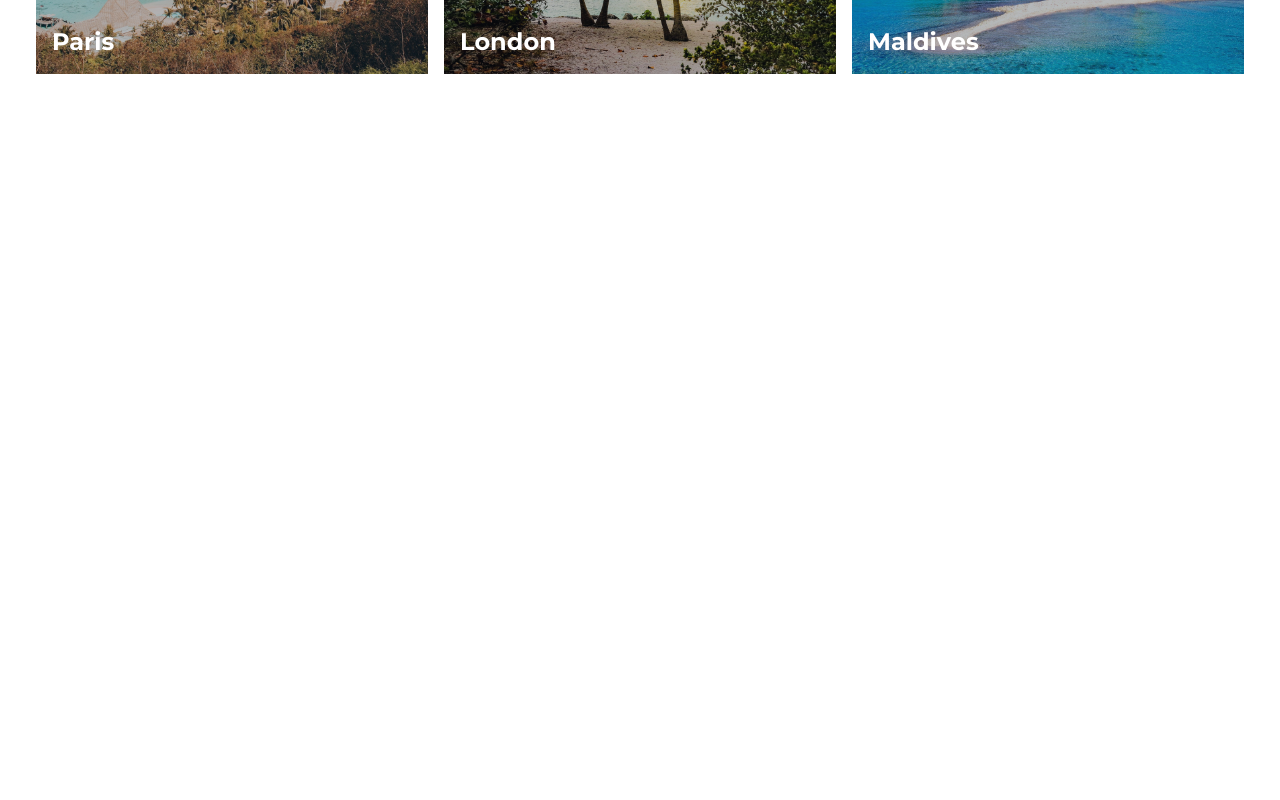
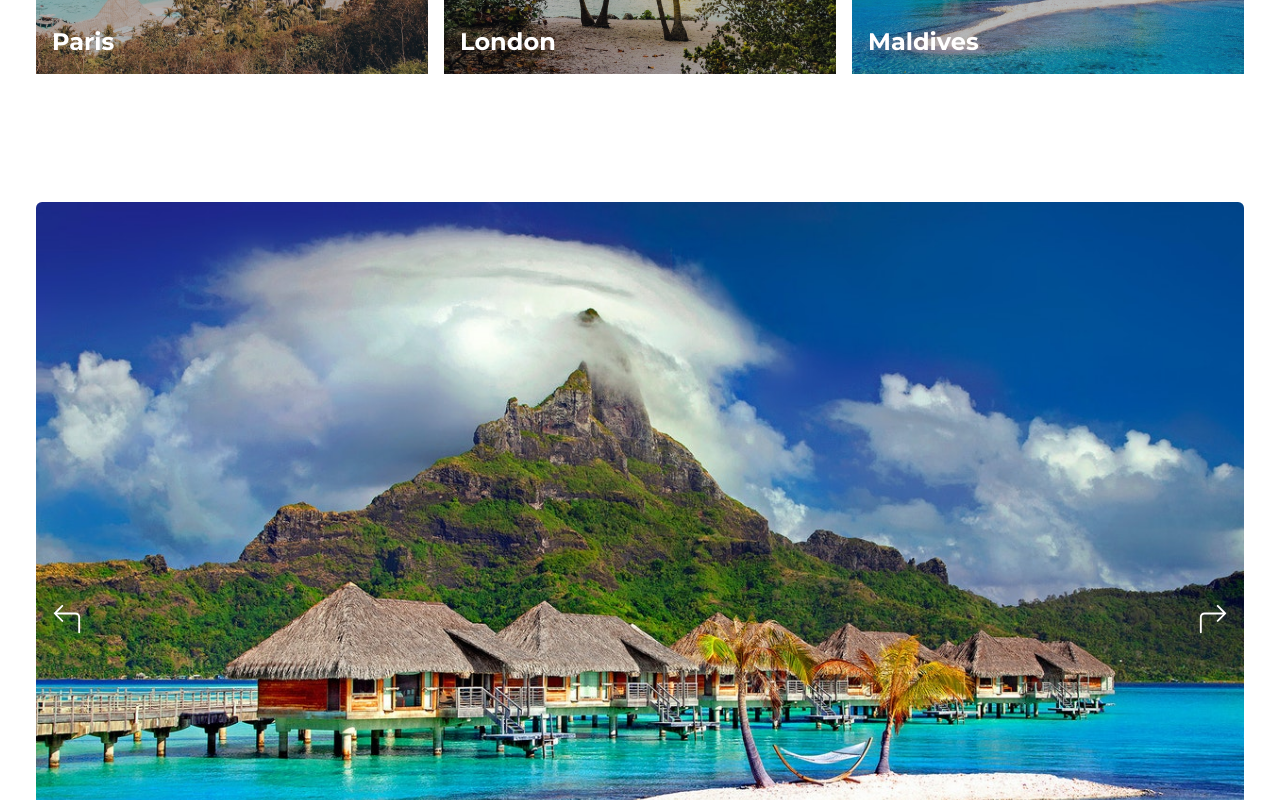
Before and after one commit to Olamigoke10/TravelWebsite-, a React (Vite) app: page / in a window 1280 px wide. Shown: the part 2660-3460 px from the top of the page. Before the commit the page ends 2798 px from the top, so only its background shows below. Built offline with nearby package versions, Linux system fonts and the light colour scheme.

Commit message:
Carousel

```diff
--- a/src/App.jsx
+++ b/src/App.jsx
@@ -1,9 +1,10 @@
 import React from "react"
 import Navbar from "./components/Navbar"
-import Hero from "./components/hero"
+import Hero from "./components/Hero"
 import Destinations from "./components/Destinations"
 import Search from "./components/Search"
 import Selects from "./components/Selects"
+import Carousel from "./components/Carousel"
 
 function App() {
 
@@ -14,6 +15,7 @@
       <Destinations />
       <Search />
       <Selects />
+      <Carousel />
     </div>
   )
 }
--- /dev/null
+++ b/src/components/Carousel.jsx
@@ -0,0 +1,42 @@
+import React, {useState} from 'react'
+import Borabora from "../assets/borabora.jpg"
+import Borabora2 from "../assets/borabora2.jpg"
+import Maldives from "../assets/maldives.jpg"
+import Maldives2 from "../assets/maldives2.jpg"
+import Keywest from "../assets/keywest.jpg"
+import { BsArrow90DegLeft, BsArrow90DegRight } from 'react-icons/bs'
+
+
+const sliderData = [
+    {url: Borabora},
+    {url: Borabora2},
+    {url:Maldives},
+    {url:Maldives2},
+    {url:Keywest}
+]
+
+
+const Carousel = () => {
+    const [slide, setSlide] = useState(0)
+    const length = sliderData.length
+
+    const prevSlide = () => {
+        setSlide(slide === length -1 ? 0 : slide + 1)
+    }
+    const nextSlide = () => {
+        setSlide(slide === 0 ? length - 1 : slide - 1)
+    }
+  return (
+    <div className='max-w-[1240px] mx-auto px-4 py-16 relative flex justify-center items-center'>
+        <BsArrow90DegLeft  onClick={prevSlide} className='absolute top-[50%] text-3xl text-white cursor-pointer left-8'/>
+        <BsArrow90DegRight onClick={nextSlide} className='absolute top-[50%] text-3xl text-white cursor-pointer right-8'/>
+        {sliderData.map((item, index) =>
+        <div className={index == slide ? 'opacity-100': 'opacity-0'}>
+            {index == slide && <img src={item.url} alt='/' className='w-full rounded-md'/>}
+        </div>
+        )}
+    </div>
+  )
+}
+
+export default Carousel
```
